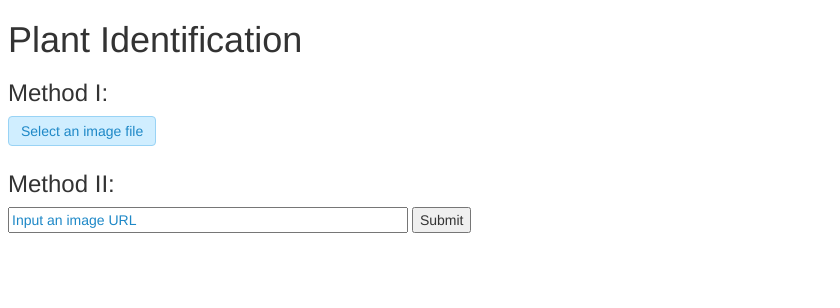
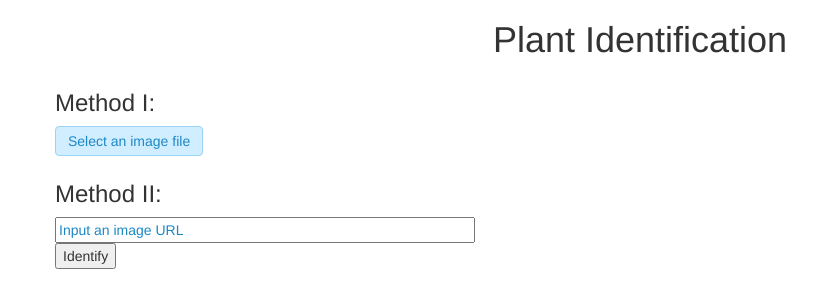
Before and after one commit to quarrying/quarrying-plant-id, a Flask app: page / in a window 1280 px wide. Shown: the top 308 px of the page, without its empty margins (0-840 px from the left). Run offline with Flask 2, Linux system fonts and the light colour scheme; some libraries are stand-ins or nearby versions.

Commit message:
use bootstrap to beautify web appearance

```diff
--- a/webapp/app.py
+++ b/webapp/app.py
@@ -7,7 +7,6 @@ import random
 from datetime import timedelta
 
 import cv2
-import khandy
 import numpy as np
 import requests
 from flask import Flask
--- a/webapp/templates/base.html
+++ b/webapp/templates/base.html
@@ -42,7 +42,7 @@
     #upload_url {
         line-height: 20px;
         color: #1E88C7;
-        width: 400px;
+        width: 420px;
     }
 
     ::-webkit-input-placeholder { color:#1E88C7; } /* WebKit browsers */
@@ -54,8 +54,11 @@
 
 </head>
 <body>
-    <h1>Plant Identification</h1>
+    <h1 align="center" class="title">Plant Identification</h1>
 
+    <div class="container">
+        <div class="row">
+            <div class="media-left">
                 <form action="" enctype='multipart/form-data' method='POST'>
                 <h3>Method I:</h3>
                 <a href="javascript:;" class="a-upload">
@@ -63,10 +66,21 @@
                 </a> <br/>
                 <h3>Method II:</h3>
                 <input id="upload_url" type="text" name="image_url" placeholder="Input an image URL"/>
-        <input id="upload_button" type="submit" value="Submit" />
+                <input id="upload_button" type="submit" value="Identify" />
                 </form>
-    <br/>
+                <br>
+                {% block image_content %}
+                {% endblock %}
+            </div>
+            <div class="media-body">
+                <div class="table-responsive">
                     {% block results %}
                     {% endblock %}
+                </div>
+            </div>
+        </div>
+    </div>
+
+
 
 </body>
```
Also changed, not shown: webapp/templates/upload_error.html (+4 -3 lines), webapp/templates/upload_ok.html (+11 -23 lines). Lines whose indentation alone changed are shown as unchanged.
